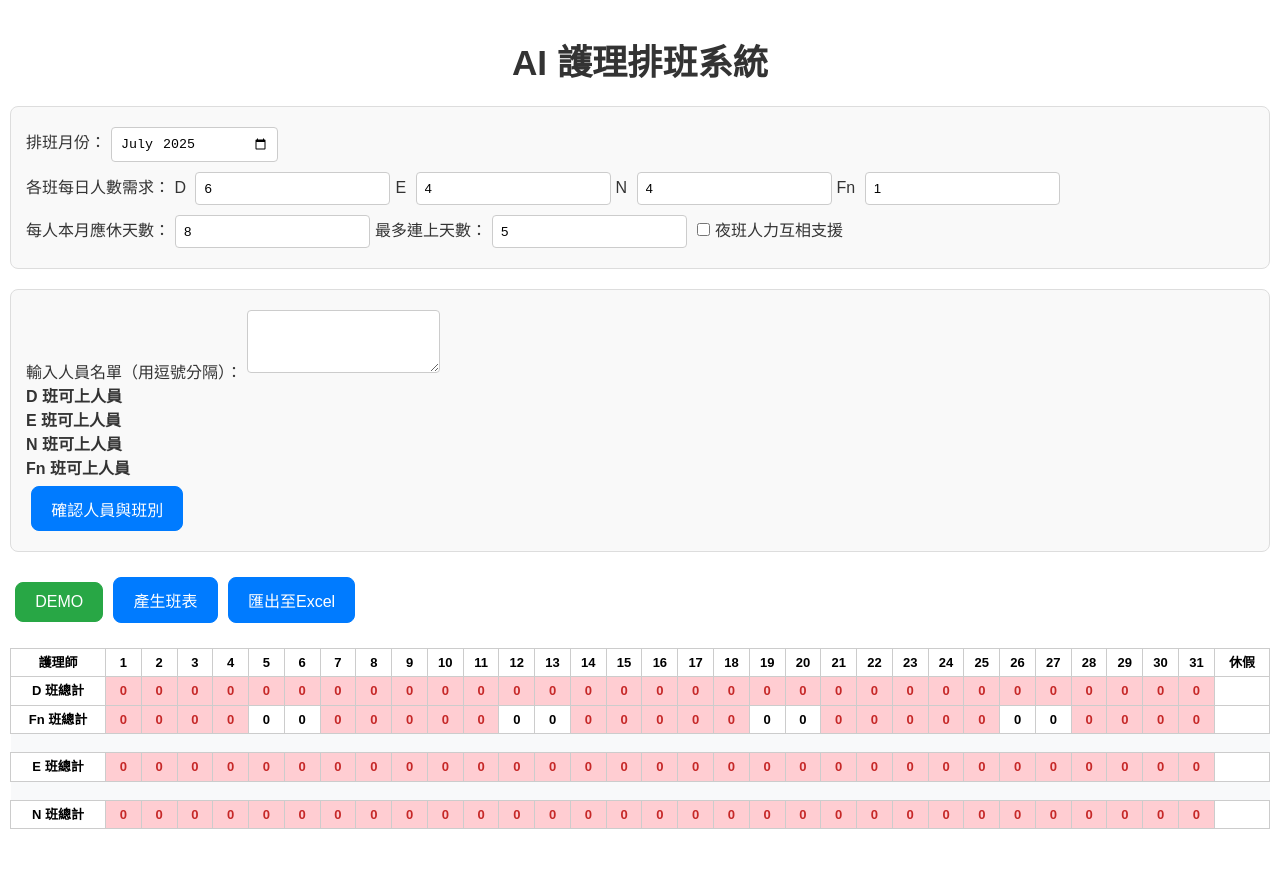
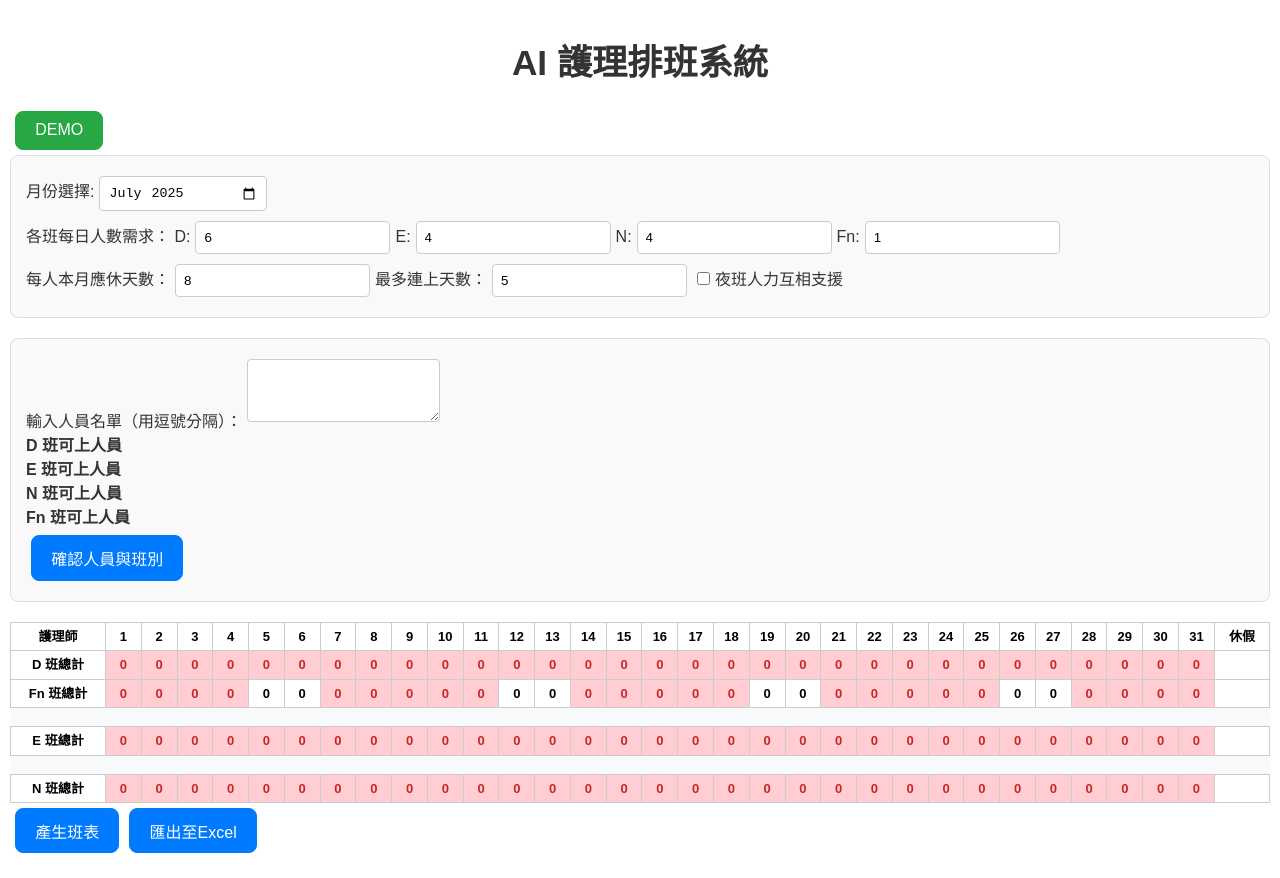
Before and after one commit to JimmyHuang1983/Nursing-scheduling-system, a React (Vite) app: page / in a window 1280 px wide. Both pictures are taken after a click on the button "確認人員與班別". Before the commit the page ends 849 px from the top, so only its background shows below. Built offline with nearby package versions, Linux system fonts and the light colour scheme.

Commit message:
匯出excel 保留下拉選單& highlight

```diff
--- a/src/App.jsx
+++ b/src/App.jsx
@@ -1,38 +1,59 @@
-import React, { useState, useEffect } from 'react';
+import React, { useState } from 'react';
 import InputPanel from './components/InputPanel';
 import ScheduleTable from './components/ScheduleTable';
 import autoGenerateSchedule from './utils/autoGenerateSchedule';
 import './styles.css';
 
+// 輔助函式：找出連續上班超時的區間 (從 ScheduleTable.jsx 移至此處共享)
+const getOverlappingRanges = (shifts, maxConsecutive) => {
+    const ranges = [];
+    let currentRangeStart = -1;
+    let consecutiveCount = 0;
+    (shifts || []).forEach((shift, index) => {
+        if (['D', 'E', 'N', 'Fn'].includes(shift)) {
+            if (currentRangeStart === -1) currentRangeStart = index;
+            consecutiveCount++;
+        } else {
+            if (consecutiveCount > maxConsecutive) {
+                ranges.push({ start: currentRangeStart, end: index - 1 });
+            }
+            currentRangeStart = -1;
+            consecutiveCount = 0;
+        }
+    });
+    if (consecutiveCount > maxConsecutive) {
+        ranges.push({ start: currentRangeStart, end: (shifts || []).length - 1 });
+    }
+    return ranges;
+};
+
+// 班別選項 (共享)
+const SHIFT_OPTIONS = ['D', 'E', 'N', 'Fn', 'OFF', '公', 'R'];
+
+
 function App() {
   const [nurseNames, setNurseNames] = useState('');
   const [availableShifts, setAvailableShifts] = useState({ D: [], E: [], N: [], Fn: [] });
-  const [schedule, setSchedule] = useState({});
+  const [schedule, setSchedule] = useState({ __meta: { year: new Date().getFullYear(), month: new Date().getMonth() } });
   const [daysInMonth, setDaysInMonth] = useState(31);
   const [generated, setGenerated] = useState(false);
-  const [currentDate, setCurrentDate] = useState(new Date());
-  const [mutualSupport, setMutualSupport] = useState(false); // 新增：夜班支援狀態
+  const [mutualSupport, setMutualSupport] = useState(false); // 夜班支援狀態
 
   const [params, setParams] = useState({
-    D: 6,
-    E: 4,
-    N: 4,
-    Fn: 1,
-    minOff: 8,
-    maxConsecutive: 5,
+    D: 6, E: 4, N: 4, Fn: 1,
+    minOff: 8, maxConsecutive: 5,
   });
 
-  // 當月份改變時，自動更新當月天數
-  useEffect(() => {
-    const year = currentDate.getFullYear();
-    const month = currentDate.getMonth();
-    const newDaysInMonth = new Date(year, month + 1, 0).getDate();
-    setDaysInMonth(newDaysInMonth);
-  }, [currentDate]);
+  // 更新月份天數
+  const handleDateChange = (year, month) => {
+      const newDays = new Date(year, month + 1, 0).getDate();
+      setDaysInMonth(newDays);
+      setSchedule(prev => ({ ...prev, __meta: { year, month } }));
+  };
 
   const handleConfirm = () => {
     const names = (nurseNames || '').split(',').map(name => name.trim()).filter(Boolean);
-    const initialSchedule = {};
+    const initialSchedule = { __meta: schedule.__meta };
     names.forEach(name => {
       initialSchedule[name] = Array(daysInMonth).fill('');
     });
@@ -40,55 +61,126 @@ function App() {
     setGenerated(true);
   };
 
-  const handleDemo = () => {
-    const demoNames = [
-      '林小美', '陳大明', '黃小華', '張美麗', '王小英', '李小強', '周小芬', '吳小龍', '蔡小雅', // D班 (9人)
-      '許小文', '鄭小靜', // Fn班 (2人)
-      '廖小琪', '洪小玲', '徐小惠', '彭小君', '董小萍', '游小詩', // E班 (6人)
-      '蕭小虎', '潘小豹', '鍾小獅', '任小象', '葉小狼' // N班 (5人)
-    ];
-    setNurseNames(demoNames.join(', '));
-    setAvailableShifts({
-        D: demoNames.slice(0, 9),
-        Fn: demoNames.slice(9, 11),
-        E: demoNames.slice(11, 17),
-        N: demoNames.slice(17, 22),
-    });
-    setParams({ D: 6, E: 4, N: 4, Fn: 1, minOff: 8, maxConsecutive: 5 });
-  };
-
   const handleGenerate = () => {
-    const scheduleWithYearAndMonth = {
-      ...schedule,
-      __meta: {
-        year: currentDate.getFullYear(),
-        month: currentDate.getMonth(),
-      }
-    };
     const newSchedule = autoGenerateSchedule(
-      scheduleWithYearAndMonth,
-      availableShifts,
-      daysInMonth,
-      params,
-      mutualSupport // 傳入夜班支援選項
+      schedule, availableShifts, daysInMonth, params, mutualSupport
     );
-    delete newSchedule.__meta;
     setSchedule(newSchedule);
   };
 
+  const handleDemo = () => {
+    const demoNames = "艾美麗,陳心怡,林佳蓉,黃詩涵,吳靜宜,許雅婷,王文君,蔡佩玲,曾惠敏,李宗翰,張建宏,劉俊傑,高明志,方文山,周杰倫,王力宏,林俊傑,陳奕迅,張學友,劉德華,郭富城,黎明";
+    setNurseNames(demoNames);
+    setAvailableShifts({
+        D: ["艾美麗", "陳心怡", "林佳蓉", "黃詩涵", "吳靜宜", "許雅婷", "王文君", "蔡佩玲", "曾惠敏"],
+        Fn: ["李宗翰", "張建宏"],
+        E: ["劉俊傑", "高明志", "方文山", "周杰倫", "王力宏", "林俊傑"],
+        N: ["陳奕迅", "張學友", "劉德華", "郭富城", "黎明"]
+    });
+     setParams({ D: 6, E: 4, N: 4, Fn: 1, minOff: 8, maxConsecutive: 5 });
+  };
+
+  // ✅ 全新的 Excel 匯出函式
   const handleExportToExcel = () => {
     if (typeof XLSX === 'undefined') {
-      console.error('Excel 匯出函式庫 (xlsx) 尚未載入。');
+      alert('Excel 匯出函式庫載入中，請稍後再試。');
       return;
     }
+
     const nurseList = Object.keys(schedule).filter(key => key !== '__meta');
-    const data = [['護理師', ...Array.from({ length: daysInMonth }, (_, i) => i + 1), '休假']];
-    nurseList.forEach(nurse => {
-      const offDays = schedule[nurse].filter(s => s === 'OFF' || s === 'R').length;
-      data.push([nurse, ...schedule[nurse], offDays]);
-    });
+    const data = [];
+    const ws = XLSX.utils.aoa_to_sheet(data);
 
-    const ws = XLSX.utils.aoa_to_sheet(data);
+    // 定義樣式
+    const headerStyle = { font: { bold: true }, fill: { fgColor: { rgb: "E8EAF6" } } }; // 淡藍紫色
+    const shortageStyle = { fill: { fgColor: { rgb: "FFCDD2" } } }; // 紅色
+    const surplusStyle = { fill: { fgColor: { rgb: "FFF9C4" } } }; // 黃色
+    const sumStyle = { font: { bold: true }, fill: { fgColor: { rgb: "F5F5F5" } } }; // 淡灰色
+
+    // 建立表頭
+    const header = ['護理師'];
+    for (let i = 1; i <= daysInMonth; i++) header.push(String(i));
+    header.push('休假');
+    XLSX.utils.sheet_add_aoa(ws, [header], { origin: 'A1' });
+
+    // 設定表頭樣式
+    for (let i = 0; i < header.length; i++) {
+        const cellRef = XLSX.utils.encode_cell({ c: i, r: 0 });
+        if(ws[cellRef]) ws[cellRef].s = headerStyle;
+    }
+
+    // 根據資格區分護理師群組
+    const fnNurses = nurseList.filter(nurse => availableShifts['Fn']?.includes(nurse));
+    const dNurses = nurseList.filter(nurse => availableShifts['D']?.includes(nurse) && !fnNurses.includes(nurse));
+    const eNurses = nurseList.filter(nurse => availableShifts['E']?.includes(nurse));
+    const nNurses = nurseList.filter(nurse => availableShifts['N']?.includes(nurse));
+
+    let currentRow = 1; // 從第二行開始填資料
+
+    const processGroup = (group, shift) => {
+        if (group.length === 0) return;
+        // 填入護理師班表
+        group.forEach(nurse => {
+            const offDays = schedule[nurse].filter(s => s === 'OFF' || s === 'R').length;
+            const rowData = [nurse, ...schedule[nurse], offDays];
+            XLSX.utils.sheet_add_aoa(ws, [rowData], { origin: `A${currentRow + 1}` });
+
+            // Highlight 休假不足
+            if (offDays < params.minOff) {
+                const cellRef = XLSX.utils.encode_cell({ c: daysInMonth + 1, r: currentRow });
+                ws[cellRef].s = shortageStyle;
+            }
+            // Highlight 連續上班超時
+            const ranges = getOverlappingRanges(schedule[nurse], params.maxConsecutive);
+            ranges.forEach(range => {
+                for (let i = range.start; i <= range.end; i++) {
+                     const cellRef = XLSX.utils.encode_cell({ c: i + 1, r: currentRow });
+                     if(ws[cellRef]) ws[cellRef].s = shortageStyle;
+                }
+            });
+            currentRow++;
+        });
+
+        // 填入總計
+        if(shift){
+            const totalRow = [`${shift} 班總計`];
+            for (let day = 0; day < daysInMonth; day++) {
+                const total = nurseList.reduce((count, nurse) => (schedule[nurse] && schedule[nurse][day] === shift ? count + 1 : count), 0);
+                totalRow.push(total);
+            }
+            XLSX.utils.sheet_add_aoa(ws, [totalRow], { origin: `A${currentRow + 1}` });
+
+            // 設定總計行樣式與 Highlight
+            for (let i = 0; i < totalRow.length; i++) {
+                const cellRef = XLSX.utils.encode_cell({ c: i, r: currentRow });
+                if(ws[cellRef]) ws[cellRef].s = sumStyle;
+                if(i > 0 && i <= daysInMonth){
+                     const required = params[shift] || 0;
+                     if(totalRow[i] < required) ws[cellRef].s = {...sumStyle, ...shortageStyle};
+                     if(totalRow[i] > required) ws[cellRef].s = {...sumStyle, ...surplusStyle};
+                }
+            }
+            currentRow++;
+        }
+
+        // 加入間隔行
+        currentRow++;
+    };
+
+    processGroup([...dNurses, ...fnNurses], 'D');
+    // processGroup(fnNurses, 'Fn'); // Fn總計已合併
+    processGroup(eNurses, 'E');
+    processGroup(nNurses, 'N');
+
+    // 設定下拉選單 (Data Validation)
+    const scheduleRange = { s: { c: 1, r: 1 }, e: { c: daysInMonth, r: currentRow } };
+    ws['!dataValidation'] = [{
+        sqref: XLSX.utils.encode_range(scheduleRange),
+        type: 'list',
+        formula1: `"${SHIFT_OPTIONS.join(',')}"`,
+        showDropDown: true
+    }];
+
     const wb = XLSX.utils.book_new();
     XLSX.utils.book_append_sheet(wb, ws, '班表');
     XLSX.writeFile(wb, '護理班表.xlsx');
@@ -97,22 +189,23 @@ function App() {
   return (
     <div className="App">
       <h1>AI 護理排班系統</h1>
+      <div className="controls">
+          <button onClick={handleDemo} className="demo-button">DEMO</button>
+      </div>
       <div className="inputs">
         <label>
-            排班月份：
-            <input
-                type="month"
-                value={`${currentDate.getFullYear()}-${String(currentDate.getMonth() + 1).padStart(2, '0')}`}
-                onChange={e => setCurrentDate(new Date(e.target.value))}
-            />
+          月份選擇:
+          <input type="month" defaultValue={`${new Date().getFullYear()}-${String(new Date().getMonth() + 1).padStart(2, '0')}`}
+           onChange={e => handleDateChange(parseInt(e.target.value.split('-')[0]), parseInt(e.target.value.split('-')[1]) - 1)}
+          />
         </label>
         <br/>
         <label>
           各班每日人數需求：
-          D <input type="number" value={params.D} onChange={e => setParams({ ...params, D: parseInt(e.target.value) || 0 })}/>
-          E <input type="number" value={params.E} onChange={e => setParams({ ...params, E: parseInt(e.target.value) || 0 })}/>
-          N <input type="number" value={params.N} onChange={e => setParams({ ...params, N: parseInt(e.target.value) || 0 })}/>
-          Fn <input type="number" value={params.Fn} onChange={e => setParams({ ...params, Fn: parseInt(e.target.value) || 0 })}/>
+          D:<input type="number" value={params.D} onChange={e => setParams({ ...params, D: parseInt(e.target.value) || 0 })}/>
+          E:<input type="number" value={params.E} onChange={e => setParams({ ...params, E: parseInt(e.target.value) || 0 })}/>
+          N:<input type="number" value={params.N} onChange={e => setParams({ ...params, N: parseInt(e.target.value) || 0 })}/>
+          Fn:<input type="number" value={params.Fn} onChange={e => setParams({ ...params, Fn: parseInt(e.target.value) || 0 })}/>
         </label>
         <br />
         <label>
@@ -121,45 +214,30 @@ function App() {
         </label>
         <label>
           最多連上天數：
-          <input type="number" value={params.maxConsecutive} onChange={e => setParams({ ...params, maxConsecutive: parseInt(e.target.value) || 0 })}/>
+          <input type="number" value={params.maxConsecutive} onChange={e => setParams({ ...params, maxConsecutive: parseInt(e.target.value) || 0 })} />
         </label>
-        {/* 新增：夜班人力互相支援 Checkbox */}
-        <label>
-            <input
-                type="checkbox"
-                checked={mutualSupport}
-                onChange={e => setMutualSupport(e.target.checked)}
-            />
-            夜班人力互相支援
+         <label>
+          <input type="checkbox" checked={mutualSupport} onChange={e => setMutualSupport(e.target.checked)} />
+          夜班人力互相支援
         </label>
       </div>
 
       <InputPanel
-        nurseNames={nurseNames}
-        setNurseNames={setNurseNames}
-        availableShifts={availableShifts}
-        setAvailableShifts={setAvailableShifts}
+        nurseNames={nurseNames} setNurseNames={setNurseNames}
+        availableShifts={availableShifts} setAvailableShifts={setAvailableShifts}
         onConfirm={handleConfirm}
       />
 
-      <div className="actions-panel">
-         <button className="demo-button" onClick={handleDemo}>DEMO</button>
-         {generated && (
-            <>
-              <button onClick={handleGenerate}>產生班表</button>
-              <button onClick={handleExportToExcel}>匯出至Excel</button>
-            </>
-          )}
-      </div>
-
       {generated && (
-        <ScheduleTable
-          schedule={schedule}
-          setSchedule={setSchedule}
-          daysInMonth={daysInMonth}
-          availableShifts={availableShifts}
-          params={params}
-        />
+        <>
+          <ScheduleTable
+            schedule={schedule} setSchedule={setSchedule}
+            daysInMonth={daysInMonth} availableShifts={availableShifts}
+            params={params}
+          />
+          <button onClick={handleGenerate}>產生班表</button>
+          <button onClick={handleExportToExcel}>匯出至Excel</button>
+        </>
       )}
     </div>
   );
```
